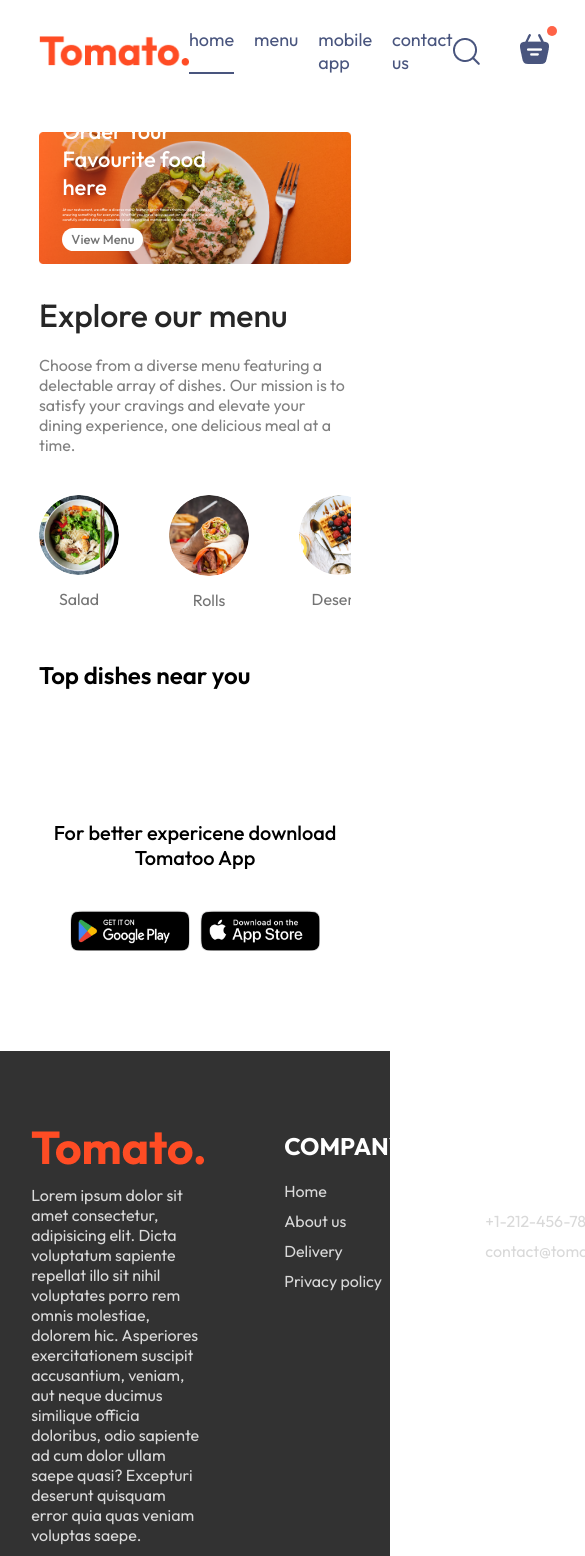
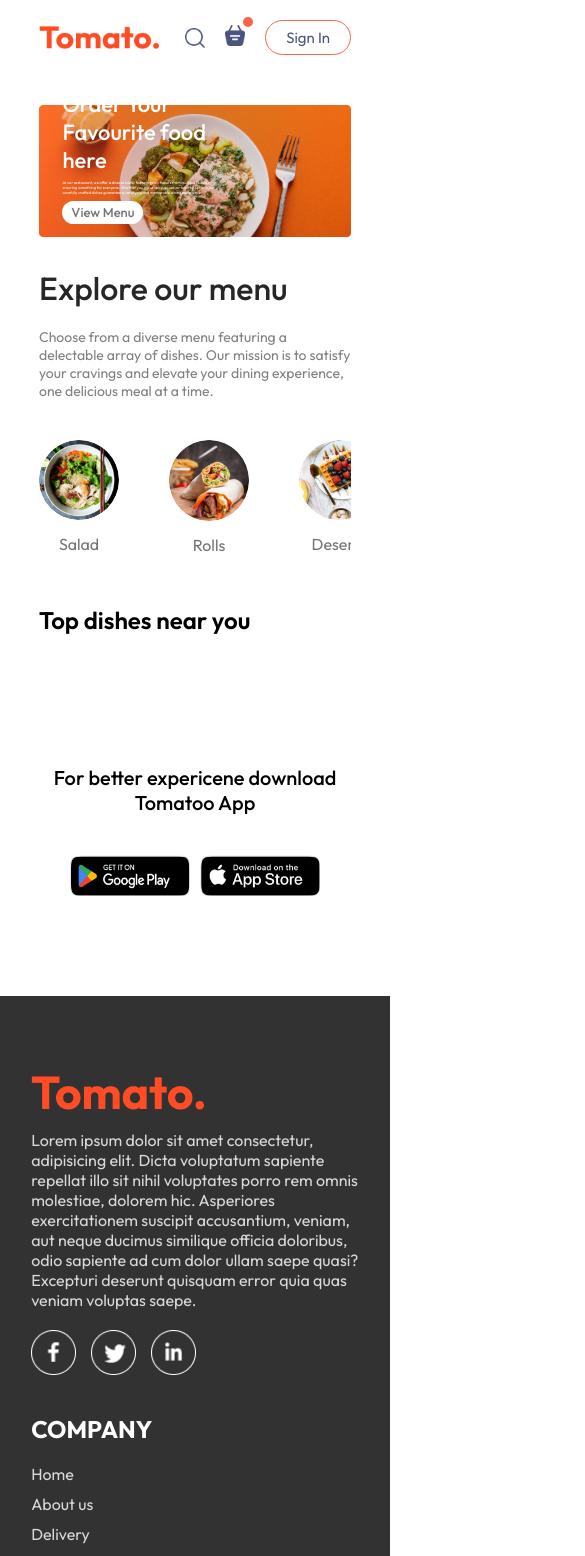
Before and after one commit to Sahrior/Tomatoo.., a React (Vite) app in the folder frontend/: page / in a window 390 px wide. Shown: the top 1556 px of the page, 585 px wide, since content can reach past the window. Built offline with nearby package versions, Linux system fonts and the light colour scheme.

Commit message:
home page done

```diff
--- a/frontend/src/components/ExploreMenu/ExploreMenu.css
+++ b/frontend/src/components/ExploreMenu/ExploreMenu.css
@@ -61,3 +61,10 @@
 
 
 }
+
+@media (max-width:1050px){
+    .explore-menu-text{
+        max-width: 100%;
+        font-size: 14px;
+    }
+}
--- a/frontend/src/components/Footer/Footer.css
+++ b/frontend/src/components/Footer/Footer.css
@@ -49,3 +49,14 @@
     background-color: grey;
     border: none;
 }
+
+@media (max-width:750px) {
+    .footer-content{
+    display: flex;
+    flex-direction: column;
+    gap: 35px;
+    }
+    .footer-copyright{
+    text-align: center;
+    }
+}
--- a/frontend/src/components/Navbar/Header/Header.css
+++ b/frontend/src/components/Navbar/Header/Header.css
@@ -49,3 +49,22 @@
     cursor: pointer;
 
 }
+
+@media (max-width:1050px) {
+
+    .header-contents{
+    max-width: 45%;
+    }
+}
+
+@media (max-width:750px) {
+    .header-contents{
+    max-width: 65%;
+    }
+    .header-contents p{
+    display: none;
+    }
+    .header-contents button{
+    padding: 2vw 4vw;
+    }
+}
--- a/frontend/src/components/Navbar/Navbar.css
+++ b/frontend/src/components/Navbar/Navbar.css
@@ -70,3 +70,50 @@
     right: -8px;
 
 }
+
+@media (max-width:1050px) {
+  .navbar .logo{
+    width: 140px;
+  }
+  .navbar-menu{
+    gap: 20px;
+    font-size: 17px;
+  }
+  .navbar-right{
+    gap: 30px;
+  }
+  .navbar-right img{
+    width: 22px;
+  }
+  .navbar-right button{
+    padding: 8px 25px;
+  }
+}
+
+@media (max-width:900px) {
+  .navbar .logo{
+    width: 120px;
+  }
+  .navbar-menu{
+    gap: 15px;
+    font-size: 16px;
+  }
+  .navbar-right{
+    gap: 20px;
+  }
+  .navbar-right img{
+    width: 20px;
+  }
+  .navbar-right button{
+    padding: 7px 20px;
+    font-size: 15px;
+  }
+}
+
+@media (max-width:750px) {
+
+  .navbar-menu{
+    display: none;
+  }
+
+}
--- a/frontend/src/components/Navbar/Navbar.jsx
+++ b/frontend/src/components/Navbar/Navbar.jsx
@@ -1,6 +1,7 @@
 import React, { useState } from 'react'
 import './Navbar.css'
 import {assets} from '../../assets/assets'
+import { Link } from 'react-router-dom';
 
 const Navbar = () => {
 
@@ -14,21 +15,21 @@
       <img src= {assets.logo} alt="" className="logo" />
 
       <ul className="navbar-menu">
-        <li onClick={()=> setMenu("home") } className={menu === "home" ? "active" : ""}>
+        <Link to='/' onClick={()=> setMenu("home") } className={menu === "home" ? "active" : ""}>
           home
-        </li>
+        </Link>
 
-        <li onClick={()=> setMenu("menu") } className={menu === "menu" ? "active" : ""}>
+        <a href='#explore-menu' onClick={()=> setMenu("menu") } className={menu === "menu" ? "active" : ""}>
           menu
-        </li>
+        </a>
 
-        <li onClick={()=> setMenu("mobile-app") } className={menu === "mobile-app" ? "active" : ""}>
+        <a href='#app-download' onClick={()=> setMenu("mobile-app") } className={menu === "mobile-app" ? "active" : ""}>
           mobile app
-        </li>
+        </a>
 
-        <li onClick={()=> setMenu("contact-us") } className={menu === "contact-us" ? "active" : ""}>
+        <a href='#footer' onClick={()=> setMenu("contact-us") } className={menu === "contact-us" ? "active" : ""}>
           contact us
-          </li>
+          </a>
       </ul>
 
       <div className="navbar-right">
--- a/frontend/src/index.css
+++ b/frontend/src/index.css
@@ -5,6 +5,7 @@
   margin: 0;
   box-sizing: border-box;
   font-family: Outfit;
+  scroll-behavior: smooth;
 }
 
 body{
```
